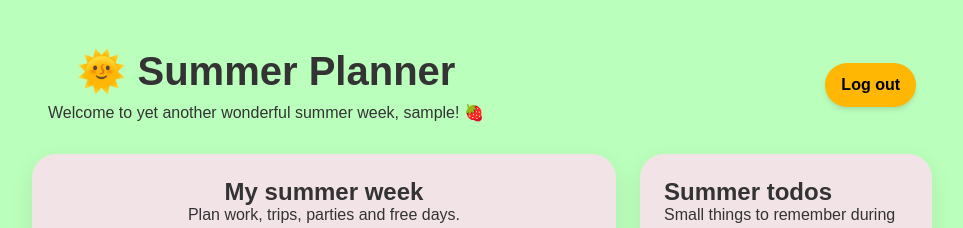
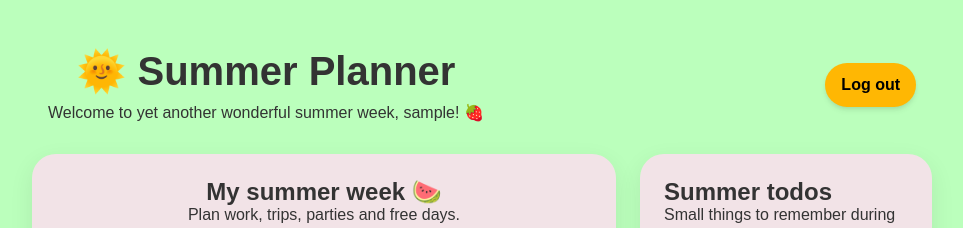
Before and after one commit to fredrikastjernlof/Lab4_Summer_Planner_Frontend, a website built with Vite: page dashboard.html in a window 1280 px wide. Shown: the top 228 px of the page, without its empty margins (158-1121 px from the left). Built offline with nearby package versions, Linux system fonts and the light colour scheme; no server answers; sample sign-in values are in the browser's storage.

Commit message:
Add emoji to dashboard heading

```diff
--- a/dashboard.html
+++ b/dashboard.html
@@ -22,7 +22,7 @@
         <section class="week-section" aria-labelledby="weekHeading">
             <div class="section-heading">
                 <div class="week-heading">
-                    <h2 id="weekHeading">My summer week</h2>
+                    <h2 id="weekHeading">My summer week 🍉</h2>
                     <p>Plan work, trips, parties and free days.</p>
                 </div>
 
```
